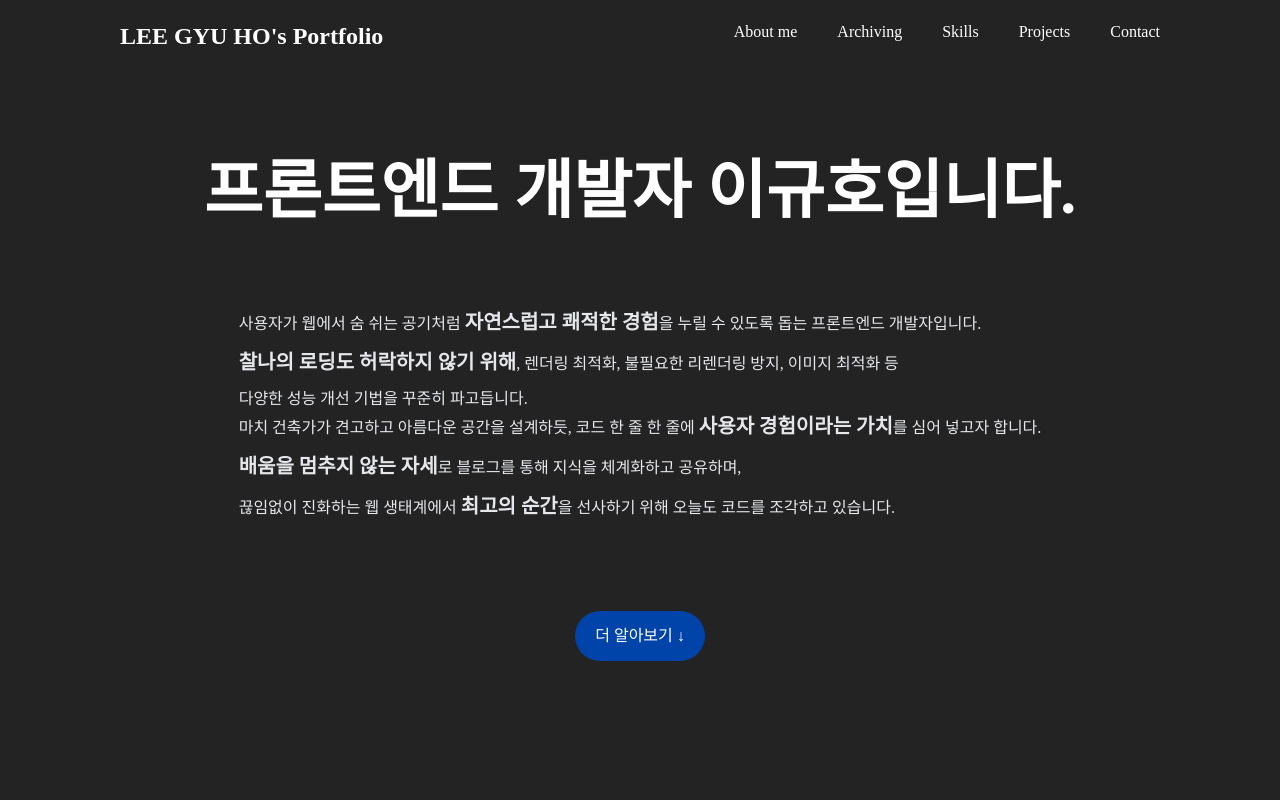
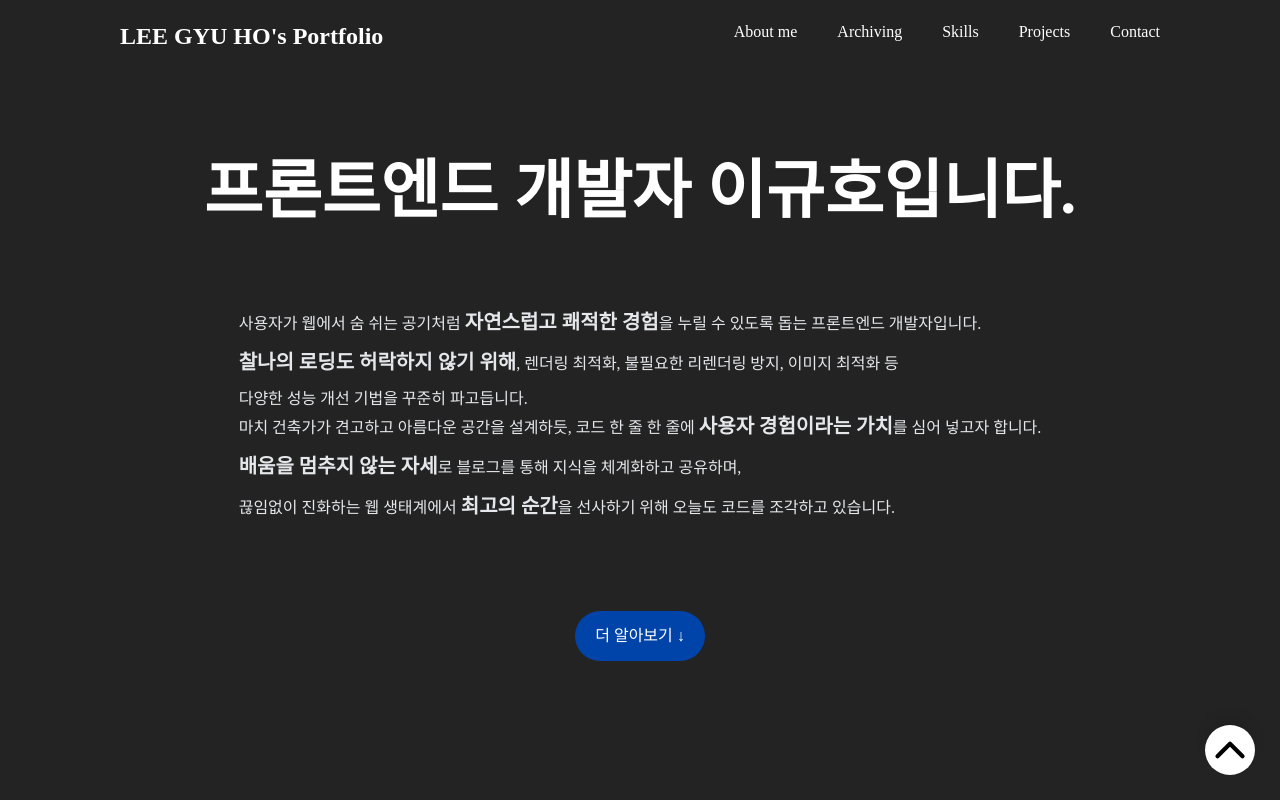
Before and after one commit to leegyuho-programer/my-portfolio, a Next.js app: page / in a window 1280 px wide. Shown: the top 800 px of the page. Built offline with nearby package versions, Linux system fonts and the light colour scheme.

Commit message:
feat: ScrollButton을 통해 맨 위와 맨 아래로 내려갈 수 있도록 구현

```diff
--- /dev/null
+++ b/src/_components/ScrollToButton/ScrollToButton.tsx
@@ -0,0 +1,49 @@
+'use client';
+
+import { useEffect, useState } from 'react';
+import IconButton from '../IconButton/IconButton';
+
+export default function ScrollToButton() {
+  const [atBottom, setAtBottom] = useState(false);
+
+  useEffect(() => {
+    const handleScroll = () => {
+      const scrollTop = window.scrollY;
+      const windowHeight = window.innerHeight;
+      const docHeight = document.body.scrollHeight;
+
+      // 현재 스크롤 위치가 거의 맨 아래에 있을 경우
+      const isAtBottom = scrollTop + windowHeight >= docHeight - 10;
+      setAtBottom(isAtBottom);
+    };
+
+    window.addEventListener('scroll', handleScroll);
+    handleScroll(); // 초기 체크
+
+    return () => window.removeEventListener('scroll', handleScroll);
+  }, []);
+
+  const handleClick = () => {
+    if (typeof window === 'undefined') return;
+
+    if (atBottom) {
+      window.scrollTo({ top: 0, behavior: 'smooth' });
+    } else {
+      window.scrollTo({ top: document.body.scrollHeight, behavior: 'smooth' });
+    }
+  };
+
+  return (
+    <div
+      className={`fixed right-10 bottom-10 rounded-full w-[50px] h-[50px] cursor-pointer shadow-lg bg-white transition-transform duration-300 ${
+        atBottom ? 'rotate-180' : ''
+      }`}
+    >
+      <IconButton
+        svgSrc='/icons/ArrowButtonIcon.svg'
+        alt='ArrowButton icon'
+        onClick={handleClick}
+      />
+    </div>
+  );
+}
--- a/src/app/page.tsx
+++ b/src/app/page.tsx
@@ -8,6 +8,7 @@ import {
   SkillsSection,
   ContactSection,
 } from '../_components/Sections';
+import ScrollToButton from '@/_components/ScrollToButton/ScrollToButton';
 
 export default function Home() {
   return (
@@ -20,6 +21,7 @@ export default function Home() {
       <ProjectsSection />
       <ContactSection />
       {/* <CareerSection /> */}
+      <ScrollToButton />
     </div>
   );
 }
```
Also changed, not shown: public/icons/ArrowButtonIcon.svg (added), 1 other file (tests, documents, lock files or other folders).
